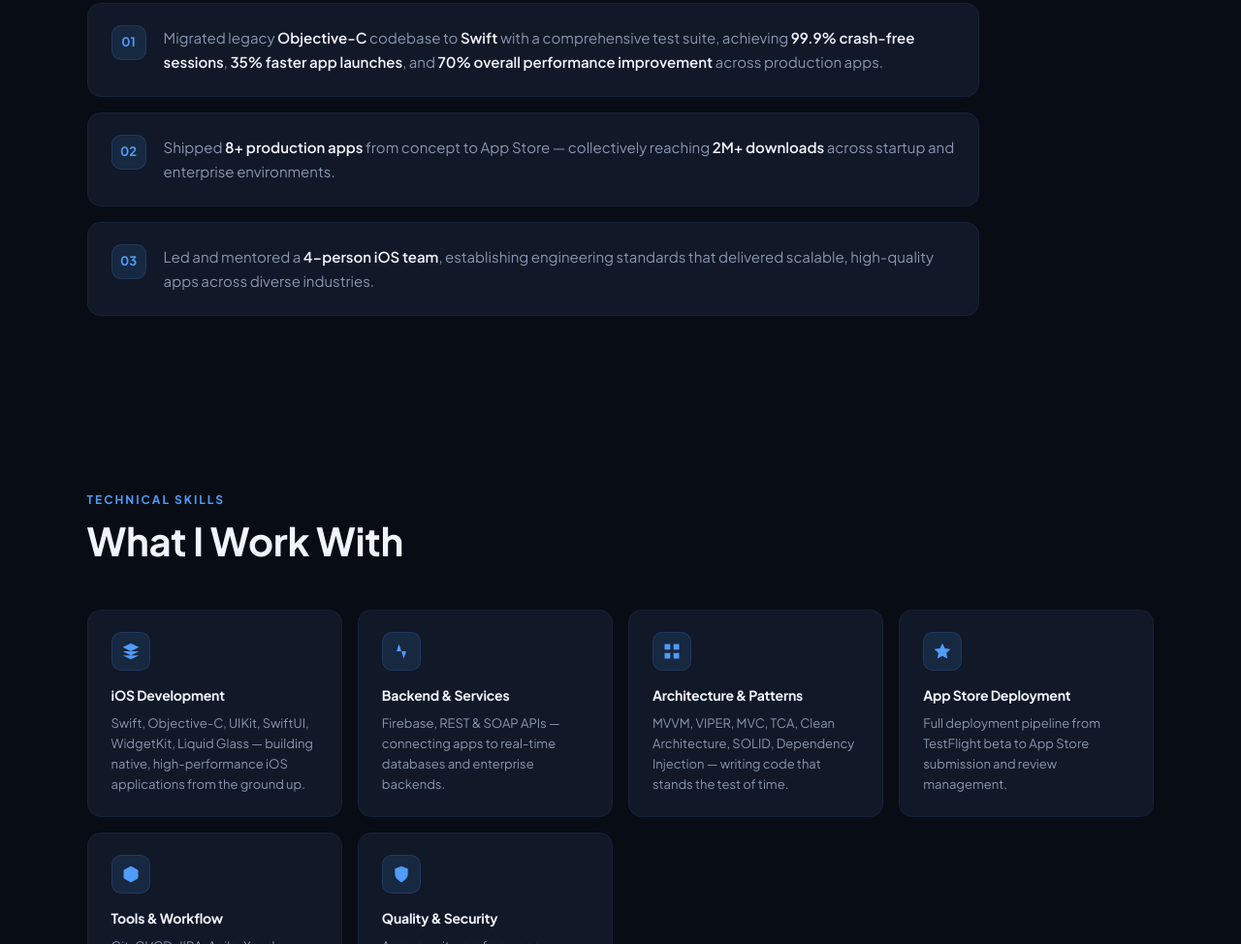
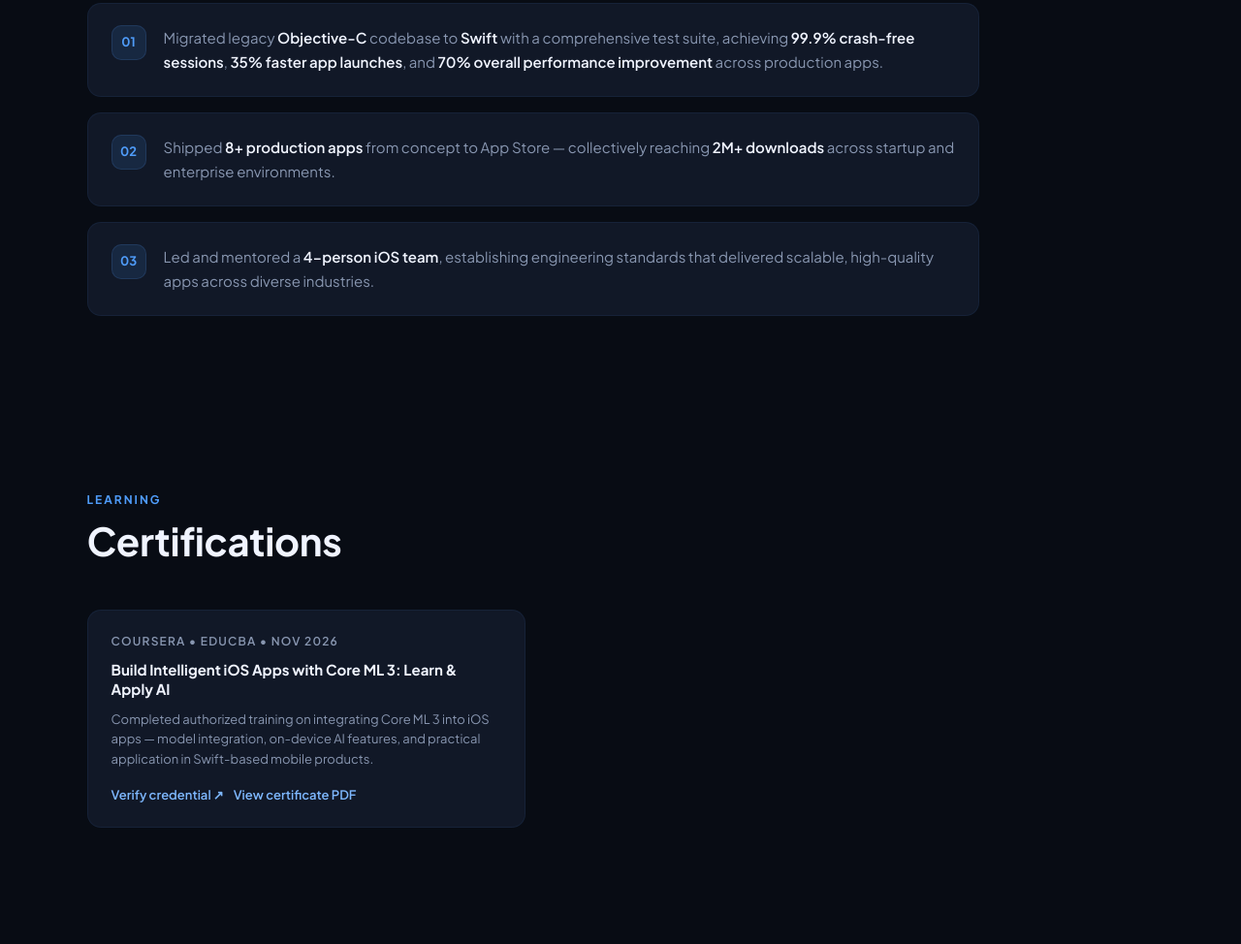
Before and after one commit to Zaheer2/portfolio, a plain HTML site: page index.html in a window 1280 px wide. Shown: the part 1826-2800 px from the top of the page at 97% size. Drawn offline with Linux system fonts and the light colour scheme.

Commit message:
Add Coursera Core ML 3 certification section.
Co-authored-by: Cursor <cursoragent@cursor.com>

```diff
--- a/index.html
+++ b/index.html
@@ -259,6 +259,66 @@
   }
   .achievement-card p strong { color: var(--text); font-weight: 600; }
 
+  /* ── CERTIFICATIONS ── */
+  .certs-grid {
+    display: grid;
+    grid-template-columns: repeat(auto-fill, minmax(320px, 1fr));
+    gap: 16px;
+    max-width: 920px;
+  }
+  .cert-card {
+    background: var(--card);
+    border: 1px solid var(--border2);
+    border-radius: 14px;
+    padding: 22px 24px;
+    text-decoration: none;
+    color: inherit;
+    display: flex;
+    flex-direction: column;
+    gap: 10px;
+    transition: border-color 0.3s, transform 0.3s, box-shadow 0.3s;
+    position: relative;
+    overflow: hidden;
+  }
+  .cert-card:hover {
+    border-color: var(--accent);
+    transform: translateY(-4px);
+    box-shadow: 0 14px 36px rgba(79,156,249,0.11);
+  }
+  .cert-meta {
+    font-size: 12px;
+    color: var(--muted);
+    text-transform: uppercase;
+    letter-spacing: 1.2px;
+    font-weight: 600;
+  }
+  .cert-card h4 {
+    font-size: 15px;
+    font-weight: 700;
+    color: var(--text);
+    line-height: 1.35;
+    margin: 0;
+  }
+  .cert-card p {
+    font-size: 13px;
+    color: var(--muted);
+    line-height: 1.6;
+    margin: 0;
+  }
+  .cert-links {
+    display: flex;
+    flex-wrap: wrap;
+    gap: 10px;
+    margin-top: 6px;
+  }
+  .cert-links a {
+    font-size: 13px;
+    font-weight: 600;
+    color: var(--accent2);
+    text-decoration: none;
+  }
+  .cert-links a:hover { color: var(--accent); text-decoration: underline; }
+
   /* ── SKILLS ── */
   .skills-grid { display: grid; grid-template-columns: repeat(auto-fit, minmax(240px, 1fr)); gap: 16px; }
   .skill-card {
@@ -383,6 +443,7 @@
   <div class="nav-links">
     <a href="#about">About</a>
     <a href="#achievements">Achievements</a>
+    <a href="#certifications">Certs</a>
     <a href="#skills">Skills</a>
     <a href="#apps">Apps</a>
     <a href="#contact">Contact</a>
@@ -503,6 +564,23 @@
     <div class="achievement-card reveal reveal-delay-3">
       <div class="achievement-num">03</div>
       <p>Led and mentored a <strong>4-person iOS team</strong>, establishing engineering standards that delivered scalable, high-quality apps across diverse industries.</p>
+    </div>
+  </div>
+</section>
+
+<!-- CERTIFICATIONS -->
+<section id="certifications">
+  <div class="section-label reveal">Learning</div>
+  <div class="section-title reveal reveal-delay-1">Certifications</div>
+  <div class="certs-grid">
+    <div class="cert-card reveal reveal-delay-1">
+      <span class="cert-meta">Coursera &bull; EDUCBA &bull; Nov 2026</span>
+      <h4>Build Intelligent iOS Apps with Core ML 3: Learn &amp; Apply AI</h4>
+      <p>Completed authorized training on integrating Core ML 3 into iOS apps — model integration, on-device AI features, and practical application in Swift-based mobile products.</p>
+      <div class="cert-links">
+        <a href="https://www.coursera.org/verify/XF6F08Z3IJ05" target="_blank" rel="noopener">Verify credential ↗</a>
+        <a href="certificates/core-ml-coursera.pdf" target="_blank" rel="noopener">View certificate PDF</a>
+      </div>
     </div>
   </div>
 </section>
```
Also changed, not shown: 1 other file.
